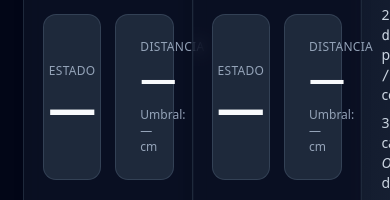
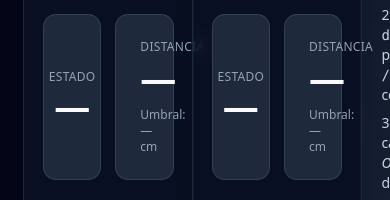
Before and after one commit to Diego-hc427/parking-monitor-esp32-web, a website: page public/index.html in a window 390 px wide. Shown: the part 255-455 px from the top of the page. Drawn offline with nearby package versions, Linux system fonts and the light colour scheme; no server answers.

Commit message:
Update index.html

```diff
--- a/public/index.html
+++ b/public/index.html
@@ -33,10 +33,10 @@
         </div>
 
         <div class="mt-6 grid grid-cols-2 gap-4">
-          <div class="bg-slate-800 rounded-xl p-6 text-center ring-1 ring-slate-700 flex items-center justify-center">
+          <div class="bg-slate-800 rounded-xl p-6 text-center ring-1 ring-slate-700 flex items-center justify-center overflow-hidden">
             <div>
               <p class="text-xs uppercase text-slate-400 tracking-wide">Estado</p>
-              <p id="state" class="text-5xl font-extrabold mt-1">—</p>
+              <p id="state" class="text-4xl md:text-5xl font-extrabold mt-1 leading-none break-words">—</p>
             </div>
           </div>
           <div class="bg-slate-800 rounded-xl p-6 ring-1 ring-slate-700">
@@ -65,10 +65,10 @@
         </div>
 
         <div class="mt-6 grid grid-cols-2 gap-4">
-          <div class="bg-slate-800 rounded-xl p-6 text-center ring-1 ring-slate-700 flex items-center justify-center">
+          <div class="bg-slate-800 rounded-xl p-6 text-center ring-1 ring-slate-700 flex items-center justify-center overflow-hidden">
             <div>
               <p class="text-xs uppercase text-slate-400 tracking-wide">Estado</p>
-              <p id="stateA2" class="text-5xl font-extrabold mt-1">—</p>
+              <p id="stateA2" class="text-4xl md:text-5xl font-extrabold mt-1 leading-none break-words">—</p>
             </div>
           </div>
           <div class="bg-slate-800 rounded-xl p-6 ring-1 ring-slate-700">
```
